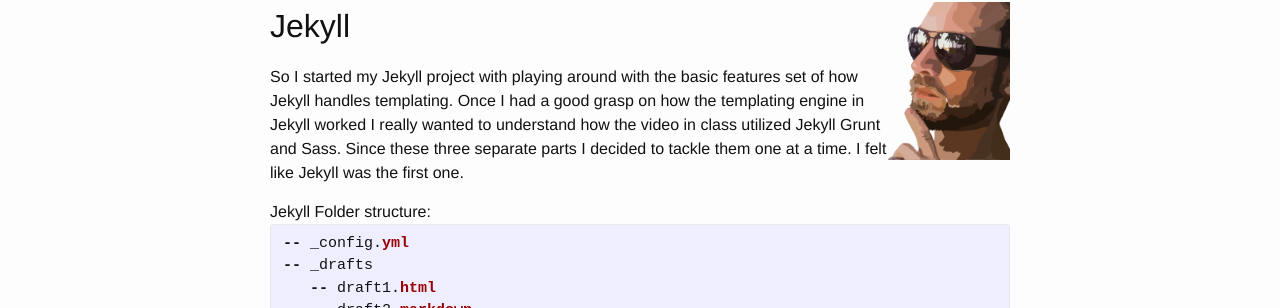
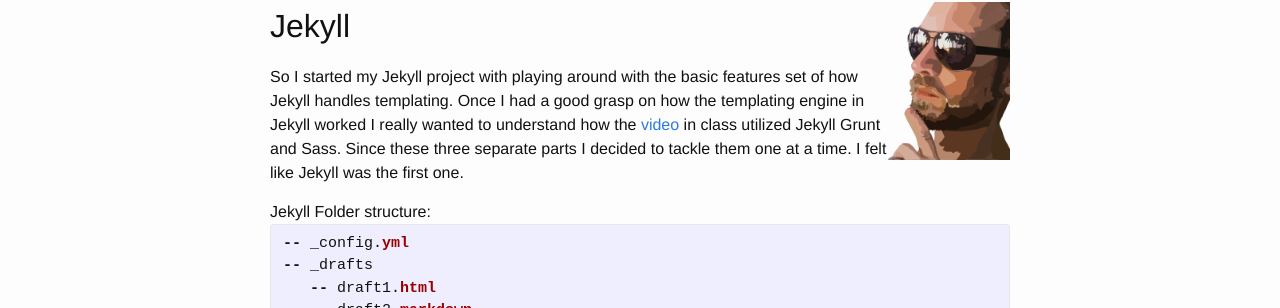
Before and after one commit to jdcarroll/jdcarroll.github.io, a Jekyll site: the page built from _posts/2015-03-01-Jeff_Thoughts.html, in a window 1280 px wide and 900 px high. Shown: the part 254-562 px from the top of the window. Built offline with Jekyll 4.4.1, drawn with Linux system fonts in a browser that asks for light colours; some of the changed lines change nothing that is shown.

Commit message:
added chris coyier link

```diff
--- a/_posts/2015-03-01-Jeff_Thoughts.html
+++ b/_posts/2015-03-01-Jeff_Thoughts.html
@@ -10,7 +10,7 @@
 
 <h2>Jekyll</h2>
 
-<p>So I started my Jekyll project with playing around with the basic features set of how Jekyll handles templating.  Once I had a good grasp on how the templating engine in Jekyll worked I really wanted to understand how the video in class utilized Jekyll Grunt and Sass.  Since these three separate parts I decided to tackle them one at a time.  I felt like Jekyll was the first one.</p>
+<p>So I started my Jekyll project with playing around with the basic features set of how Jekyll handles templating.  Once I had a good grasp on how the templating engine in Jekyll worked I really wanted to understand how the <a href="https://css-tricks.com/video-screencasts/screencast-134-tour-site-progress-built-jekyll-grunt-sass-svg-system/">video</a> in class utilized Jekyll Grunt and Sass.  Since these three separate parts I decided to tackle them one at a time.  I felt like Jekyll was the first one.</p>
 
 Jekyll Folder structure:
 
```
